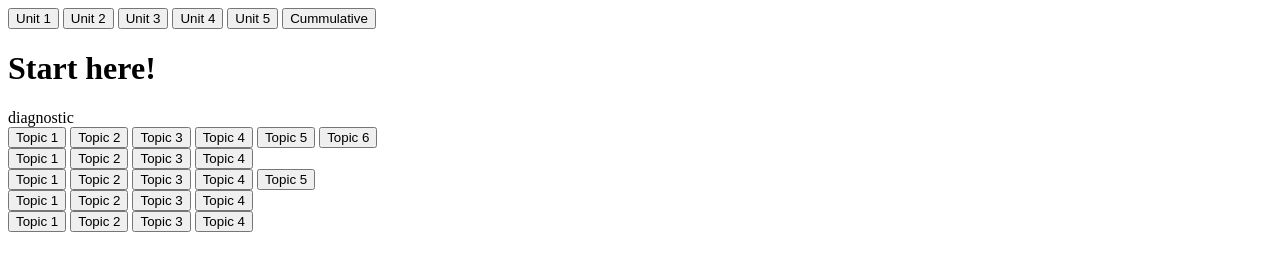
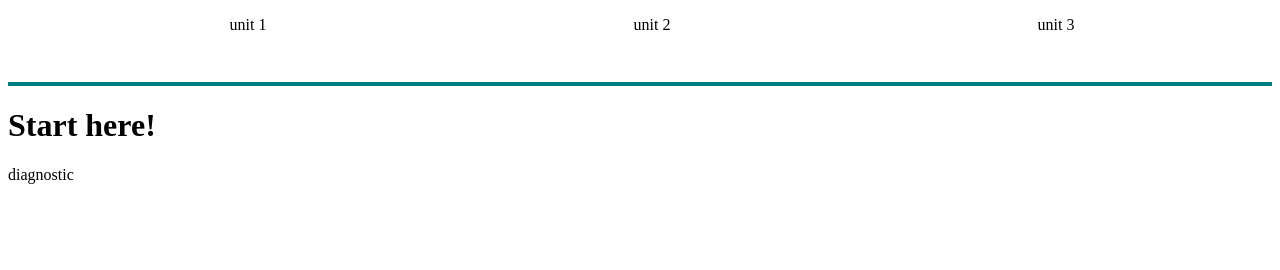
Before and after one commit to baaisha/HackTJ-2024-Final, a plain HTML site: page index.html in a window 1280 px wide. Drawn offline with Linux system fonts and the light colour scheme.

Commit message:
wrong code

```diff
--- a/index.html
+++ b/index.html
@@ -5,105 +5,82 @@
     </head>
     <body>
         <div class="tabsContainer">
-            <button class="tab" onClick = "openUnit('unit1')">
-                Unit 1
-            </button>
-            <button class="tab" onClick = "openUnit('unit2')">
-                Unit 2
-            </button>
-            <button class="tab" onClick = "openUnit('unit3')">
-                Unit 3
-            </button>
-            <button class="tab" onClick = "openUnit('unit4')">
-                Unit 4
-            </button>
-            <button class="tab" onClick = "openUnit('unit5')">
-                Unit 5
-            </button>
-            <button class="tab" onClick = "openUnit('cummulative')">
-                Cummulative
-            </button>
+            <ul>
+                <li data-tab-target="#unit1" class = 'tab'> unit 1</li>
+                <li data-tab-target="#unit2" class = 'tab'> unit 2</li>
+                <li data-tab-target="#unit3" class = 'tab'> unit 3</li>
+            </ul>
         </div>
         <div class="start_here">
             <h1 class = "start-here">Start here!</h1>
         </div>
         <div class="diagnostic">diagnostic</div>
-        <script src="app.js"></script>
-        <div id="unit1" class="tabView">
+        <div id="unit1" data-tab-content>
+            <button class="topic">
+                Topic 1
+            </button>
+            <button class="topic" onClick = "openTopic('topic1')">
+                Topic 1
+            </button>
+        </div>
+        <div id="unit2" data-tab-content>
+            <button class="topic" onClick = "openTopic('topic1')">
+                Topic 1
+            </button>
+            <button class="topic" onClick = "openTopic('topic1')">
+                Topic 1
+            </button>
+        </div>
+        <div id="unit3" data-tab-content>
             <button class="topic" onClick = "openTopic('topic1')">
                 Topic 1
             </button>
             <button class="topic" onClick = "openTopic('topic2')">
                 Topic 2
             </button>
-            <button class="topic" onClick = "openTopic('topic3')">
-                Topic 3
-            </button>
-            <button class="topic" onClick = "openTopic('topic4')">
-                Topic 4
-            </button>
-            <button class="topic" onClick = "openTopic('topic5')">
-                Topic 5
-            </button>
-            <button class="topic" onClick = "openTopic('topic6')">
-                Topic 6
-            </button>
-        <div id="unit2" class="tabView">
-            <button class="topic" onClick = "openTopic('topic1')">
-                Topic 1
-            </button>
-            <button class="topic" onClick = "openTopic('topic2')">
-                Topic 2
-            </button>
-            <button class="topic" onClick = "openTopic('topic3')">
-                Topic 3
-            </button>
-            <button class="topic" onClick = "openTopic('topic4')">
-                Topic 4
-            </button>
-        <div id="unit3" class="tabView">
-            <button class="topic" onClick = "openTopic('topic1')">
-                Topic 1
-            </button>
-            <button class="topic" onClick = "openTopic('topic2')">
-                Topic 2
-            </button>
-            <button class="topic" onClick = "openTopic('topic3')">
-                Topic 3
-            </button>
-            <button class="topic" onClick = "openTopic('topic4')">
-                Topic 4
-            </button>
-            <button class="topic" onClick = "openTopic('topic5')">
-                Topic 5
-            </button>
         </div>
-        <div id="unit4" class="tabView">
-            <button class="topic" onClick = "openTopic('topic1')">
-                Topic 1
-            </button>
-            <button class="topic" onClick = "openTopic('topic2')">
-                Topic 2
-            </button>
-            <button class="topic" onClick = "openTopic('topic3')">
-                Topic 3
-            </button>
-            <button class="topic" onClick = "openTopic('topic4')">
-                Topic 4
-            </button>
-        <div id="unit5" class="tabView">
-            <button class="topic" onClick = "openTopic('topic1')">
-                Topic 1
-            </button>
-            <button class="topic" onClick = "openTopic('topic2')">
-                Topic 2
-            </button>
-            <button class="topic" onClick = "openTopic('topic3')">
-                Topic 3
-            </button>
-            <button class="topic" onClick = "openTopic('topic4')">
-                Topic 4
-            </button>
-        </div>
+        <style>
+            [data-tab-content]{
+                display: none;
+            }
+            .active[data-tab-content]{
+                display:block;
+            }
+
+            .tab{
+                display: inline-block;
+                justify-content: space-around;
+                list-style-type: none;
+                margin: 0px;
+                margin: 0px;
+                width: 400px;
+                height: 50px;
+                padding: 0px;
+                text-align: center;
+                vertical-align: middle;
+            }
+            .tabsContainer{
+                border-bottom:4px solid teal;
+            }
+
+            .tab:hover{
+                background-color: blue;
+            }
+        </style>
+        <script>
+            const tabs = document.querySelectorAll('[data-tab-target]');
+            const tabContents = document.querySelectorAll('[data-tab-content]');
+
+            tabs.forEach(tab=>{
+                tab.addEventListener('click', () =>{
+                    const target = document.querySelector(tab.dataset.tabTarget)
+                    tabContents.forEach(tabContent=>{
+                        tabContent.classList.remove('active');
+                    })
+                    target.classList.add('active');
+                });
+            })
+
+        </script>
     </body>
     </html>
```
